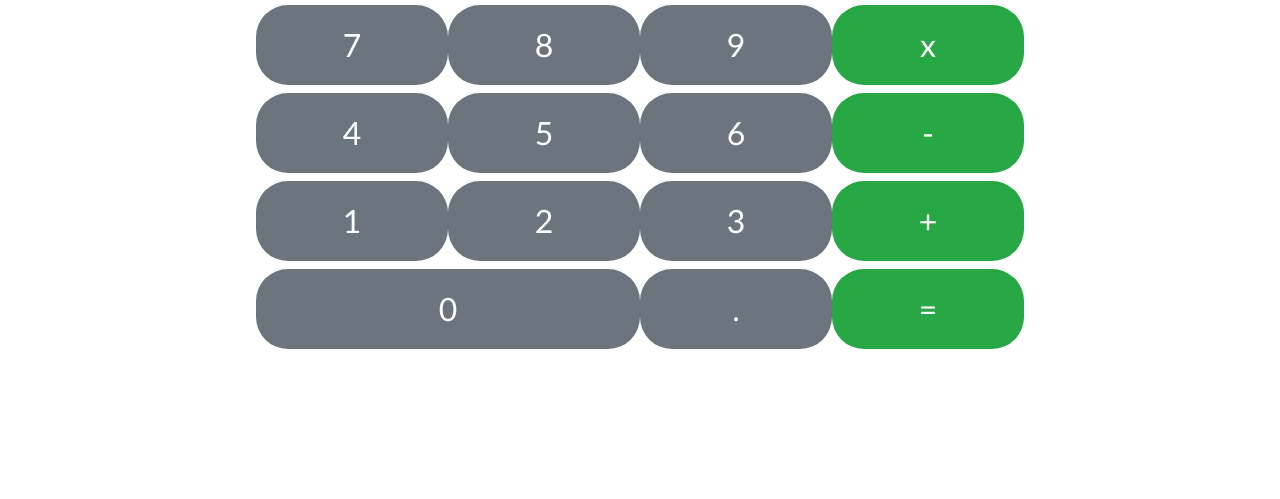
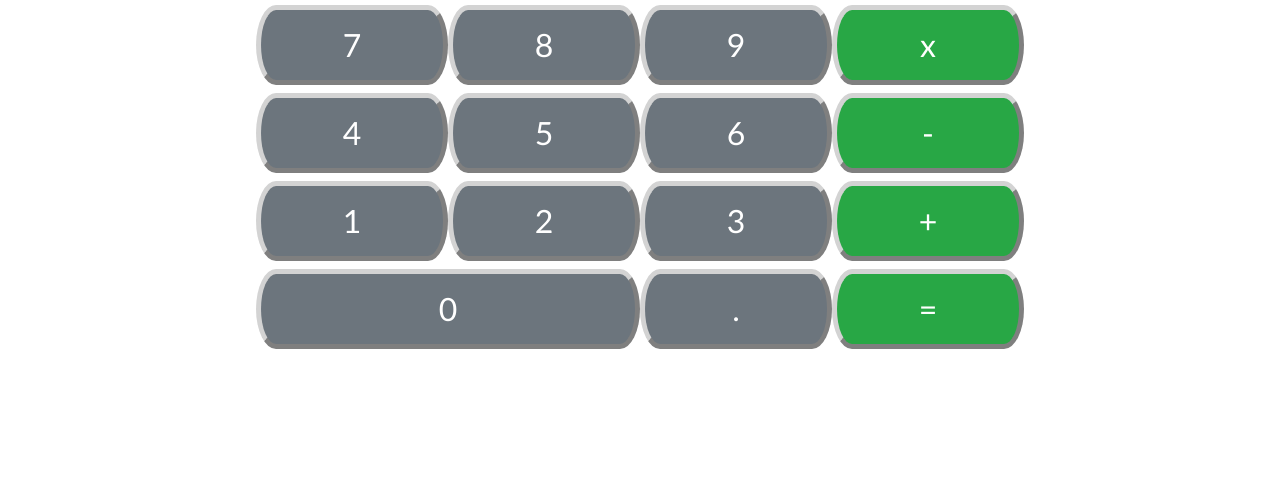
Before and after one commit to Towerstt/Calculator, a plain HTML site: page index.html in a window 1280 px wide. Shown: the part 301-800 px from the top of the page. Drawn offline with nearby package versions, Linux system fonts and the light colour scheme.

Commit message:
Styling buttons

```diff
--- a/styles/styles.scss
+++ b/styles/styles.scss
@@ -14,7 +14,9 @@ input {
     }
 }
 .br-rnd {
-    border-radius: 2rem;
+    max-width: 90%;
+    border: 5px outset lightgrey;
+    border-radius: 5rem / 10rem;
     display: flex;
     align-items: center;
     justify-content: center;
@@ -23,7 +25,6 @@ input {
         cursor: pointer;
         opacity: .7;
         color: black;
-        font-size: 120%;
     }
     &:active {
         margin: 5px 0;
```
Also changed, not shown: index.html (line endings or trailing spaces), styles/styles.css, 1 other file.
